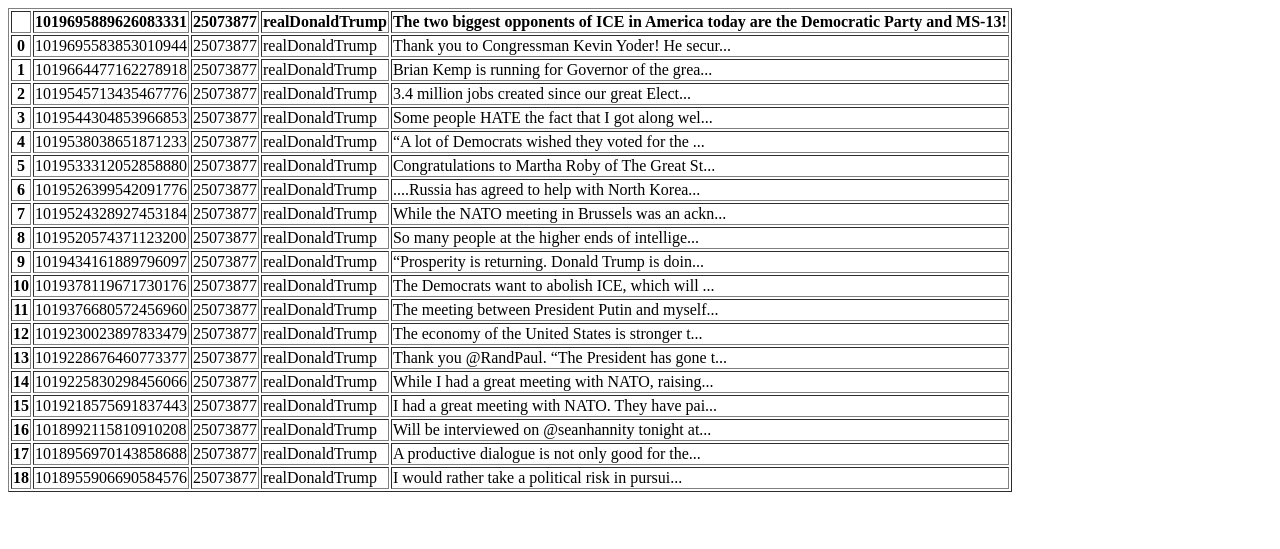
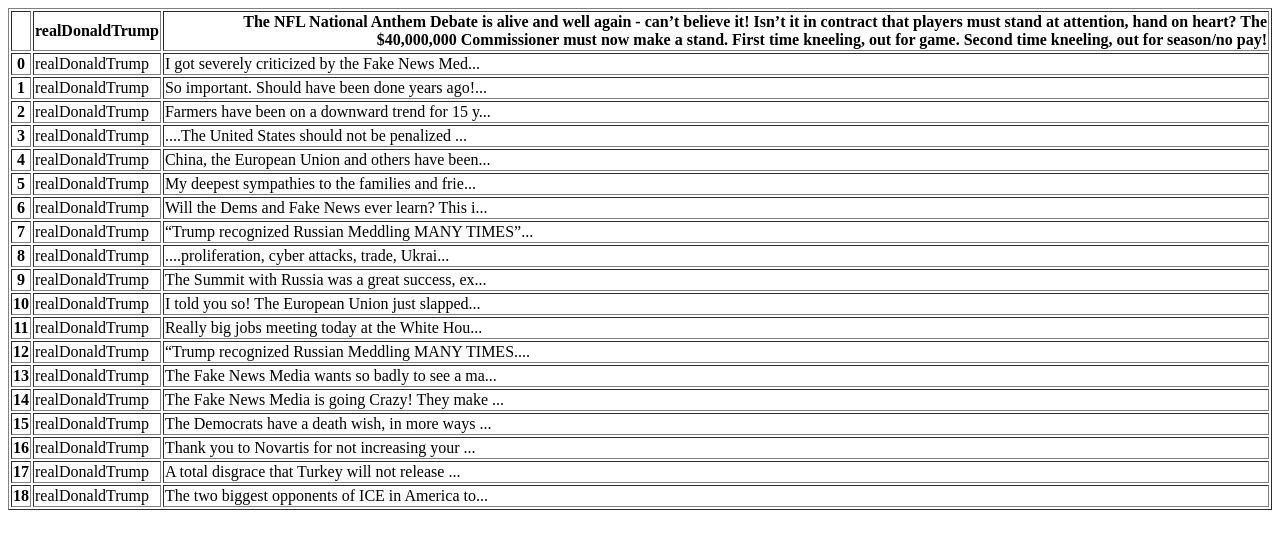
Before and after one commit to LoganSerio/heroku-micro-apps, a Flask app: template templates/blah.html in a window 1280 px wide. Shown: the top 549 px of the page. Run offline with Flask 2, Linux system fonts and the light colour scheme; the template is opened without the code that fills it, so the values that code supplies are empty.

Commit message:
kinda works

```diff
--- a/app.py
+++ b/app.py
@@ -1,5 +1,7 @@
 from flask import Flask, render_template,request
+from jinja2 import Template
 import twint
+import io
 import time
 import os
 import pandas as pd
@@ -14,22 +16,28 @@ def twittersearchpage():
 
 @app.route('/searchresults',methods=['POST','GET'])
 def searchResults():
-    # if request.method == 'POST':
-    filename = "static/twitter.csv"
-    # # #opening the file with w+ mode truncates the file
-    f = open(filename, "w+")
-    f.truncate()
-    f.close()
     c = twint.Config()
     c.Username = request.form['username']
     c.Store_csv = True
-    c.Custom = ["id", "user_id", "username", "tweet"]
+    c.Custom = ["username", "tweet"]
     c.Limit = 20
     c.Output = "static/twitter.csv"
     twint.run.Search(c)
     df = pd.read_csv('static/twitter.csv')
     df.to_html("templates/blah.html")
-    return render_template('blah.html')
+
+    # with open("static/twitter.csv") as f:
+    #     s = f.read()
+    # lst = []
+    # buf = io.StringIO(s)
+    # for line in buf.read():
+    #     lst.append(line)
+    # print(lst)
+    # filename = 'twitter.csv'
+    # f = open(filename, "w+")
+    # f.truncate()
+    # f.close()
+    return render_template("blah.html")
 
 
 @app.route('/')
--- a/templates/blah.html
+++ b/templates/blah.html
@@ -2,145 +2,105 @@
   <thead>
     <tr style="text-align: right;">
       <th></th>
-      <th>1019695889626083331</th>
-      <th>25073877</th>
       <th>realDonaldTrump</th>
-      <th>The two biggest opponents of ICE in America today are the Democratic Party and MS-13!</th>
+      <th>The NFL National Anthem Debate is alive and well again - can’t believe it! Isn’t it in contract that players must stand at attention, hand on heart? The $40,000,000 Commissioner must now make a stand. First time kneeling, out for game. Second time kneeling, out for season/no pay!</th>
     </tr>
   </thead>
   <tbody>
     <tr>
       <th>0</th>
-      <td>1019695583853010944</td>
-      <td>25073877</td>
       <td>realDonaldTrump</td>
-      <td>Thank you to Congressman Kevin Yoder! He secur...</td>
+      <td>I got severely criticized by the Fake News Med...</td>
     </tr>
     <tr>
       <th>1</th>
-      <td>1019664477162278918</td>
-      <td>25073877</td>
       <td>realDonaldTrump</td>
-      <td>Brian Kemp is running for Governor of the grea...</td>
+      <td>So important. Should have been done years ago!...</td>
     </tr>
     <tr>
       <th>2</th>
-      <td>1019545713435467776</td>
-      <td>25073877</td>
       <td>realDonaldTrump</td>
-      <td>3.4 million jobs created since our great Elect...</td>
+      <td>Farmers have been on a downward trend for 15 y...</td>
     </tr>
     <tr>
       <th>3</th>
-      <td>1019544304853966853</td>
-      <td>25073877</td>
       <td>realDonaldTrump</td>
-      <td>Some people HATE the fact that I got along wel...</td>
+      <td>....The United States should not be penalized ...</td>
     </tr>
     <tr>
       <th>4</th>
-      <td>1019538038651871233</td>
-      <td>25073877</td>
       <td>realDonaldTrump</td>
-      <td>“A lot of Democrats wished they voted for the ...</td>
+      <td>China, the European Union and others have been...</td>
     </tr>
     <tr>
       <th>5</th>
-      <td>1019533312052858880</td>
-      <td>25073877</td>
       <td>realDonaldTrump</td>
-      <td>Congratulations to Martha Roby of The Great St...</td>
+      <td>My deepest sympathies to the families and frie...</td>
     </tr>
     <tr>
       <th>6</th>
-      <td>1019526399542091776</td>
-      <td>25073877</td>
       <td>realDonaldTrump</td>
-      <td>....Russia has agreed to help with North Korea...</td>
+      <td>Will the Dems and Fake News ever learn? This i...</td>
     </tr>
     <tr>
       <th>7</th>
-      <td>1019524328927453184</td>
-      <td>25073877</td>
       <td>realDonaldTrump</td>
-      <td>While the NATO meeting in Brussels was an ackn...</td>
+      <td>“Trump recognized Russian Meddling MANY TIMES”...</td>
     </tr>
     <tr>
       <th>8</th>
-      <td>1019520574371123200</td>
-      <td>25073877</td>
       <td>realDonaldTrump</td>
-      <td>So many people at the higher ends of intellige...</td>
+      <td>....proliferation, cyber attacks, trade, Ukrai...</td>
     </tr>
     <tr>
       <th>9</th>
-      <td>1019434161889796097</td>
-      <td>25073877</td>
       <td>realDonaldTrump</td>
-      <td>“Prosperity is returning. Donald Trump is doin...</td>
+      <td>The Summit with Russia was a great success, ex...</td>
     </tr>
     <tr>
       <th>10</th>
-      <td>1019378119671730176</td>
-      <td>25073877</td>
       <td>realDonaldTrump</td>
-      <td>The Democrats want to abolish ICE, which will ...</td>
+      <td>I told you so! The European Union just slapped...</td>
     </tr>
     <tr>
       <th>11</th>
-      <td>1019376680572456960</td>
-      <td>25073877</td>
       <td>realDonaldTrump</td>
-      <td>The meeting between President Putin and myself...</td>
+      <td>Really big jobs meeting today at the White Hou...</td>
     </tr>
     <tr>
       <th>12</th>
-      <td>1019230023897833479</td>
-      <td>25073877</td>
       <td>realDonaldTrump</td>
-      <td>The economy of the United States is stronger t...</td>
+      <td>“Trump recognized Russian Meddling MANY TIMES....</td>
     </tr>
     <tr>
       <th>13</th>
-      <td>1019228676460773377</td>
-      <td>25073877</td>
       <td>realDonaldTrump</td>
-      <td>Thank you @RandPaul. “The President has gone t...</td>
+      <td>The Fake News Media wants so badly to see a ma...</td>
     </tr>
     <tr>
       <th>14</th>
-      <td>1019225830298456066</td>
-      <td>25073877</td>
       <td>realDonaldTrump</td>
-      <td>While I had a great meeting with NATO, raising...</td>
+      <td>The Fake News Media is going Crazy! They make ...</td>
     </tr>
     <tr>
       <th>15</th>
-      <td>1019218575691837443</td>
-      <td>25073877</td>
       <td>realDonaldTrump</td>
-      <td>I had a great meeting with NATO. They have pai...</td>
+      <td>The Democrats have a death wish, in more ways ...</td>
     </tr>
     <tr>
       <th>16</th>
-      <td>1018992115810910208</td>
-      <td>25073877</td>
       <td>realDonaldTrump</td>
-      <td>Will be interviewed on @seanhannity tonight at...</td>
+      <td>Thank you to Novartis for not increasing your ...</td>
     </tr>
     <tr>
       <th>17</th>
-      <td>1018956970143858688</td>
-      <td>25073877</td>
       <td>realDonaldTrump</td>
-      <td>A productive dialogue is not only good for the...</td>
+      <td>A total disgrace that Turkey will not release ...</td>
     </tr>
     <tr>
       <th>18</th>
-      <td>1018955906690584576</td>
-      <td>25073877</td>
       <td>realDonaldTrump</td>
-      <td>I would rather take a political risk in pursui...</td>
+      <td>The two biggest opponents of ICE in America to...</td>
     </tr>
   </tbody>
 </table>
--- a/templates/twittersearch.html
+++ b/templates/twittersearch.html
@@ -20,7 +20,7 @@
 
           <div class="collapse navbar-collapse" id="bs-example-navbar-collapse-1">
             <ul class="nav navbar-nav navbar-right">
-                <form action="http://localhost:5000/searchresults" method="POST" class="navbar-form navbar-left" role="search">
+                <form action="/searchresults" method="POST" class="navbar-form navbar-left" role="search">
                     <div class="form-group">
                         <input type="text" class="form-control" placeholder="Search" name=username>
                     </div>
```
Also changed, not shown: templates/results.html (+3 -18 lines).
